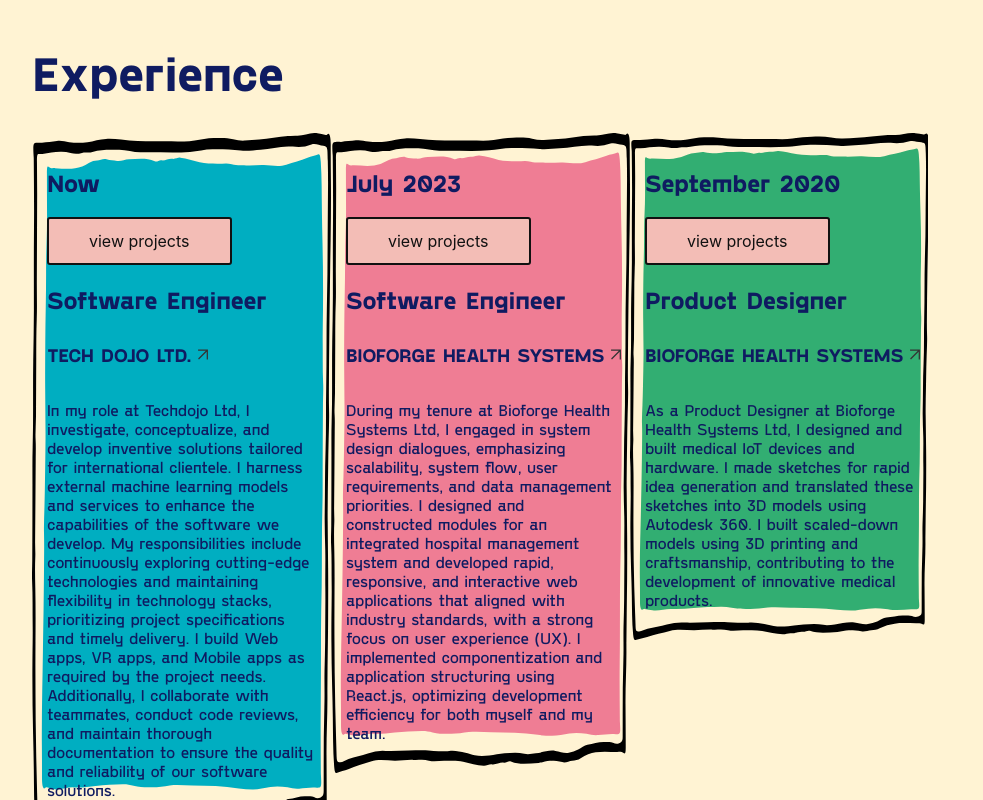
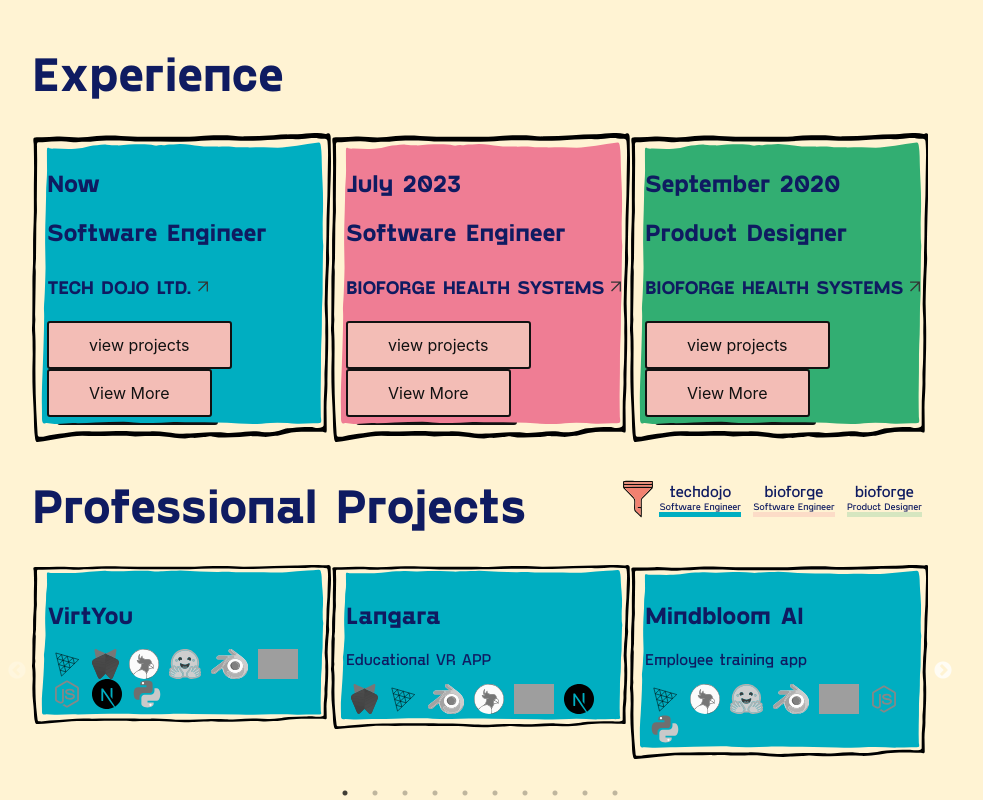
Before and after one commit to AbrarChowdhury/next-portfolio, a Next.js app: page / in a window 1280 px wide. Shown: the part 1460-2260 px from the top of the page, without its empty margins (160-1143 px from the left). Built offline with nearby package versions, Linux system fonts and the light colour scheme; grey boxes are pictures that could not be loaded.

Commit message:
separate experience

```diff
--- /dev/null
+++ b/components/newXP/Experience.js
@@ -0,0 +1,70 @@
+import React, { useState } from "react";
+import Button from "../button/Button";
+import LiveView from "../LiveView";
+
+export const Experience = ({ xp }) => {
+  const {
+    date,
+    role,
+    company,
+    companyURL,
+    responsibilities,
+    during,
+    background,
+  } = xp;
+
+  const [showMore, setShowMore] = useState(false);
+
+  const handleToggle = () => {
+    setShowMore(!showMore);
+  };
+
+  return (
+    <div
+      style={{
+        display: "block",
+        padding: "15px",
+        background: `url(${background})`,
+        backgroundSize: "100% 100%",
+        backgroundRepeat: "no-repeat",
+        backgroundPosition: "center",
+      }}
+    >
+      <div>
+        <h2>{date}</h2>
+      </div>
+      <h2>{role}</h2>
+      <div
+        style={{
+          marginTop: "-10px",
+          marginBottom: "5px",
+          textTransform: "uppercase",
+          display: "flex",
+        }}
+      >
+        <h3>{company}</h3>
+        <LiveView link={companyURL} />
+      </div>
+      <Button text={"view projects"} handleClick={() => handleViewProjects(during)} />
+
+      {/* View More Button */}
+      <Button
+        handleClick={handleToggle}
+        text={showMore ? "View Less" : "View More"}
+      >
+      </Button>
+
+      {/* Responsibilities */}
+      <div
+        style={{
+          maxHeight: showMore ? "1000px" : "0",
+          overflow: "hidden",
+          transition: "max-height 0.3s ease-out",
+          marginTop: "10px",
+        }}
+      >
+        <p style={{ marginBottom: 20 }}>{responsibilities}</p>
+      </div>
+    </div>
+  );
+};
--- a/components/newXP/XpSection.js
+++ b/components/newXP/XpSection.js
@@ -1,11 +1,10 @@
 import React, { useState, useEffect, useRef } from "react"
 import { experience, projects } from "./xpData"
 import CardCarousel from "../CardCarousel"
-import LiveView from "../LiveView"
-import Button from "../button/Button"
 import Projects from "./Projects"
 import styles from "./xp.module.css"
 import Modal from "./Modal"
+import { Experience } from "./Experience"
 
 const XpSection = () => {
   const [modal, setModal] = useState(false)
@@ -28,46 +27,8 @@
   }
 
   const experienceCards = experience.map(
-    ({
-      date,
-      role,
-      company,
-      companyURL,
-      responsibilities,
-      during,
-      background,
-    }) => (
-      <div
-        style={{
-          display: "block",
-          padding: "15px",
-          background: `url(${background})`,
-          backgroundSize: "100% 100%",
-          backgroundRepeat: "no-repeat",
-          backgroundPosition: "center",
-        }}
-      >
-        <div>
-          <h2>{date}</h2>
-          <Button
-            text={"view projects"}
-            handleClick={() => handleViewProjects(during)}
-          />
-        </div>
-        <h2>{role}</h2>
-        <div
-          style={{
-            marginTop: "-10px",
-            marginBottom: "5px",
-            textTransform: "uppercase",
-            display: "flex",
-          }}
-        >
-          <h3>{company}</h3>
-          <LiveView link={companyURL} />
-        </div>
-        <p>{responsibilities}</p>
-      </div>
+    (xp) => (
+      <Experience xp={xp}/>
     )
   )
 
--- a/pages/index.js
+++ b/pages/index.js
@@ -89,7 +89,7 @@
       <main className='main'>
         <About />
         <XpSection/>
-        <ExperienceSection />
+        {/* <ExperienceSection /> */}
         {/* <Explorations /> */}
         {/* <Blogs /> */}
         {/* replace explorations with blogs later on */}
```
